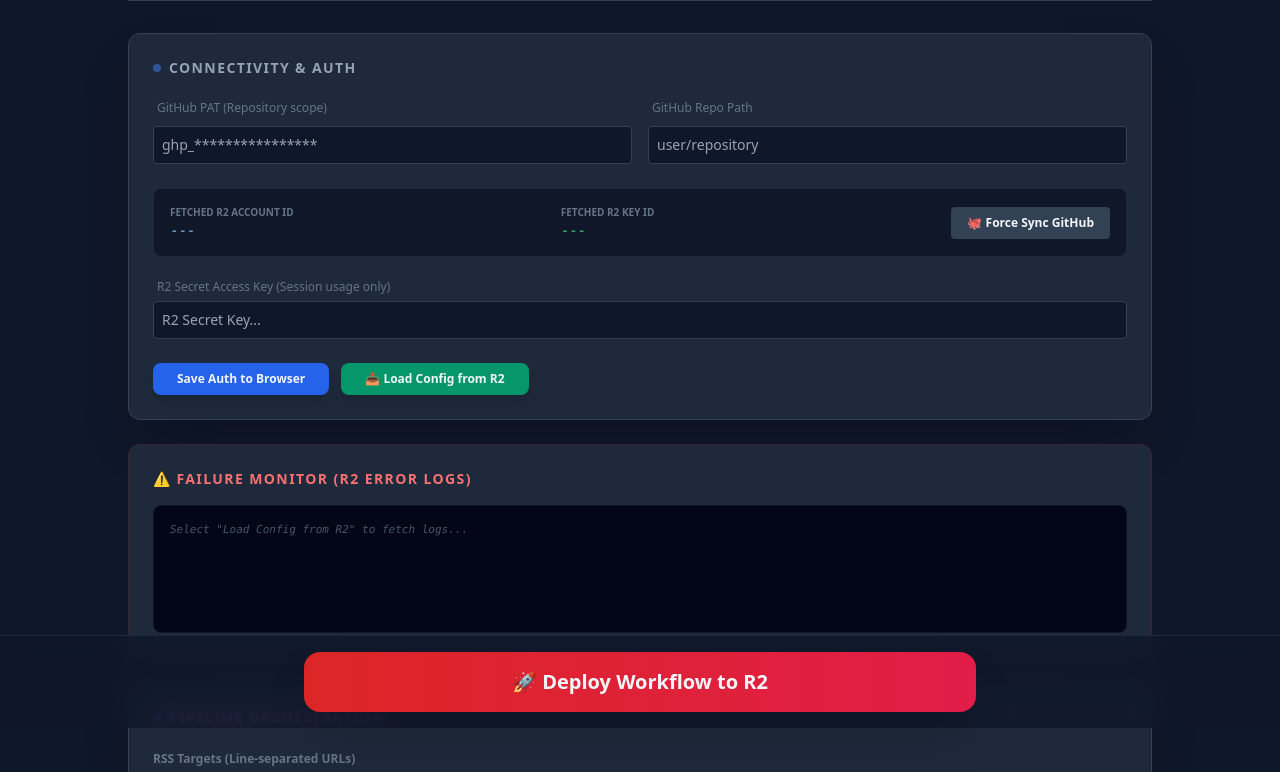
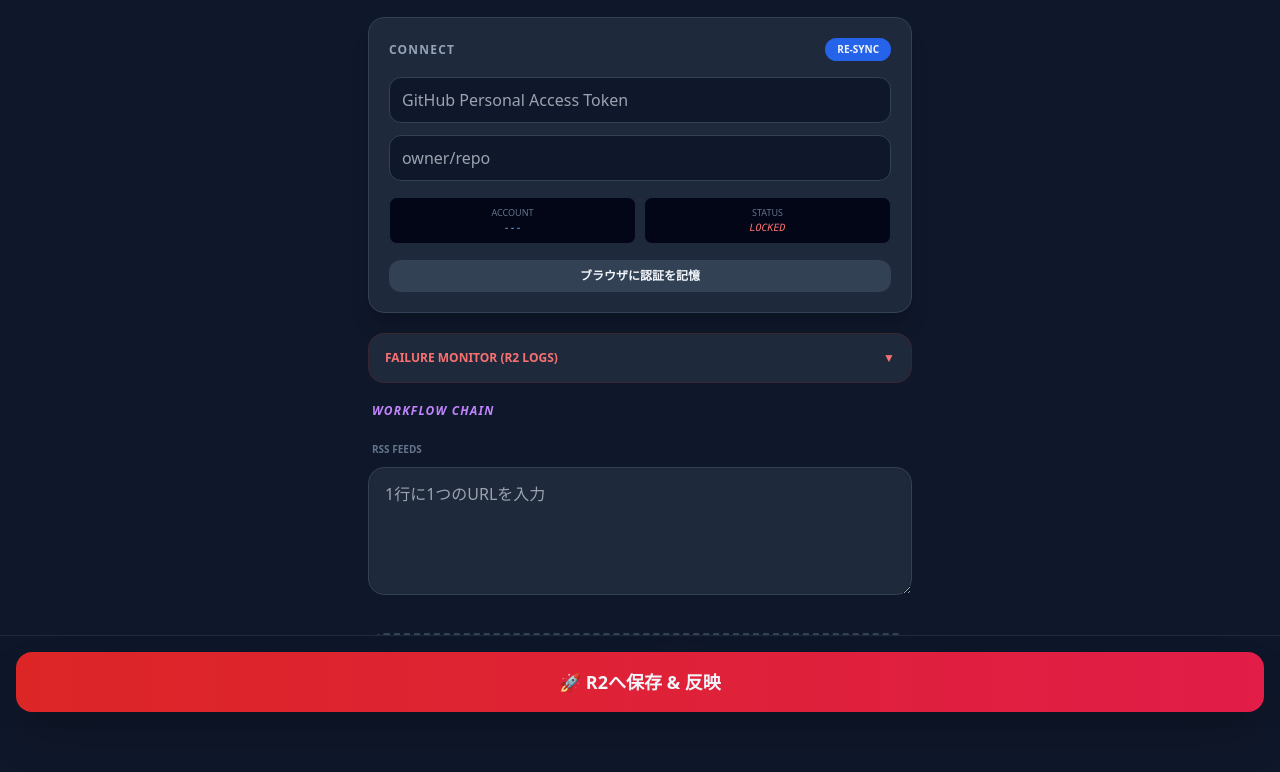
Before and after one commit to ikymbiz/api-news, a website: page index.html in a window 1280 px wide. Shown: the part 72-844 px from the top of the page. Drawn offline with nearby package versions, Linux system fonts and the light colour scheme.

Commit message:
Update index.html

```diff
--- a/index.html
+++ b/index.html
@@ -2,118 +2,123 @@
 <html lang="ja">
 <head>
     <meta charset="UTF-8">
-    <title>Intelligence Orchestrator v2.5</title>
+    <meta name="viewport" content="width=device-width, initial-scale=1.0, maximum-scale=1.0, user-scalable=no">
+    <title>AI Orchestrator Mobile</title>
     <script src="https://cdn.tailwindcss.com"></script>
     <script src="https://cdnjs.cloudflare.com/ajax/libs/aws-sdk/2.1555.0/aws-sdk.min.js"></script>
+    <style>
+        /* スマホのキーボード表示時のレイアウト崩れ防止 */
+        .safe-area-bottom { padding-bottom: env(safe-area-inset-bottom); }
+        input, textarea, select { font-size: 16px !important; } /* iOSのズーム防止 */
+    </style>
 </head>
-<body class="bg-slate-900 text-slate-100 p-6">
-    <div class="max-w-5xl mx-auto">
-        <header class="flex justify-between items-center mb-8 border-b border-slate-700 pb-4">
-            <h1 class="text-2xl font-black text-blue-400 tracking-tighter">AI ORCHESTRATOR <span class="text-xs font-normal text-slate-500">v2.5.0</span></h1>
-            <div id="syncStatus" class="text-xs bg-slate-800 px-3 py-1 rounded-full text-slate-400 italic">Initializing...</div>
+<body class="bg-slate-900 text-slate-100 pb-24">
+    <div class="max-w-xl mx-auto px-4 py-6">
+        <header class="flex justify-between items-baseline mb-6 border-b border-slate-800 pb-3">
+            <h1 class="text-xl font-black text-blue-400">ORCHESTRATOR</h1>
+            <span id="syncStatus" class="text-[10px] text-slate-500 font-mono italic tracking-tighter">Ready</span>
         </header>
 
-        <section class="bg-slate-800 rounded-xl p-6 shadow-2xl mb-6 border border-slate-700">
-            <h2 class="text-sm font-bold text-slate-400 uppercase tracking-widest mb-4 flex items-center gap-2">
-                <span class="w-2 h-2 bg-blue-500 rounded-full animate-pulse"></span> Connectivity & Auth
-            </h2>
-            <div class="grid grid-cols-1 md:grid-cols-2 gap-4">
-                <div class="space-y-2">
-                    <label class="text-xs text-slate-500 ml-1">GitHub PAT (Repository scope)</label>
-                    <input id="ghToken" type="password" placeholder="ghp_****************" class="w-full bg-slate-900 border border-slate-700 p-2 rounded text-sm focus:border-blue-500 outline-none transition-all">
+        <section class="bg-slate-800 rounded-2xl p-5 shadow-xl mb-5 border border-slate-700">
+            <div class="flex justify-between items-center mb-4">
+                <h2 class="text-xs font-bold text-slate-400 uppercase tracking-widest">Connect</h2>
+                <button onclick="fetchFromGitHub()" class="text-[10px] bg-blue-600 px-3 py-1 rounded-full font-bold">RE-SYNC</button>
+            </div>
+
+            <div class="space-y-3">
+                <input id="ghToken" type="password" placeholder="GitHub Personal Access Token" class="w-full bg-slate-900 border border-slate-700 p-3 rounded-xl text-sm outline-none focus:ring-1 ring-blue-500">
+                <input id="ghRepo" type="text" placeholder="owner/repo" class="w-full bg-slate-900 border border-slate-700 p-3 rounded-xl text-sm outline-none focus:ring-1 ring-blue-500">
+            </div>
+
+            <div class="mt-4 grid grid-cols-2 gap-2 text-center">
+                <div class="p-2 bg-slate-950 rounded-lg border border-slate-800">
+                    <p class="text-[9px] text-slate-500 uppercase">Account</p>
+                    <p id="displayAccId" class="text-[10px] font-mono text-blue-300 truncate">---</p>
                 </div>
-                <div class="space-y-2">
-                    <label class="text-xs text-slate-500 ml-1">GitHub Repo Path</label>
-                    <input id="ghRepo" type="text" placeholder="user/repository" class="w-full bg-slate-900 border border-slate-700 p-2 rounded text-sm focus:border-blue-500 outline-none">
+                <div class="p-2 bg-slate-950 rounded-lg border border-slate-800">
+                    <p class="text-[9px] text-slate-500 uppercase">Status</p>
+                    <p id="authIndicator" class="text-[10px] font-mono text-red-400 uppercase italic">Locked</p>
                 </div>
             </div>
 
-            <div class="mt-6 p-4 bg-slate-950/50 rounded-lg border border-slate-800 flex flex-wrap gap-6 items-center">
-                <div class="flex-1">
-                    <p class="text-[10px] text-slate-500 uppercase font-bold">Fetched R2 Account ID</p>
-                    <p id="displayAccId" class="font-mono text-sm text-blue-300">---</p>
-                </div>
-                <div class="flex-1">
-                    <p class="text-[10px] text-slate-500 uppercase font-bold">Fetched R2 Key ID</p>
-                    <p id="displayKeyId" class="font-mono text-sm text-green-400">---</p>
-                </div>
-                <button onclick="fetchFromGitHub()" class="bg-slate-700 hover:bg-slate-600 px-4 py-2 rounded text-xs font-bold transition-colors">🐙 Force Sync GitHub</button>
+            <input id="accId" type="hidden">
+            <input id="keyId" type="hidden">
+            <input id="secKey" type="hidden">
+
+            <button onclick="saveKeys()" class="w-full mt-4 py-2 bg-slate-700 hover:bg-slate-600 rounded-xl text-xs font-bold transition-all">ブラウザに認証を記憶</button>
+        </section>
+
+        <details class="bg-slate-800 rounded-2xl border border-red-900/30 mb-5 overflow-hidden">
+            <summary class="p-4 text-xs font-bold text-red-400 uppercase cursor-pointer flex justify-between">
+                Failure Monitor (R2 Logs) <span>▼</span>
+            </summary>
+            <div id="logContent" class="p-4 bg-slate-950 text-[10px] font-mono h-40 overflow-y-auto space-y-2 border-t border-slate-900">
+                <div class="text-slate-600">R2からデータを読み込んでください...</div>
+            </div>
+        </details>
+
+        <section class="space-y-4">
+            <div class="flex justify-between items-center px-1">
+                <h2 class="text-xs font-bold text-purple-400 uppercase tracking-widest italic">Workflow Chain</h2>
             </div>
 
-            <div class="mt-4">
-                <label class="text-xs text-slate-500 ml-1">R2 Secret Access Key (Session usage only)</label>
-                <input id="secKey" type="password" placeholder="R2 Secret Key..." class="w-full bg-slate-900 border border-slate-700 p-2 rounded text-sm mt-1">
+            <div class="space-y-2">
+                <label class="text-[10px] text-slate-500 font-bold uppercase ml-1">RSS Feeds</label>
+                <textarea id="rssFeeds" class="w-full bg-slate-800 border border-slate-700 p-4 rounded-2xl text-sm h-32 outline-none focus:ring-1 ring-purple-500 shadow-inner" placeholder="1行に1つのURLを入力"></textarea>
             </div>
 
-            <div class="mt-6 flex gap-3">
-                <button onclick="saveKeys()" class="bg-blue-600 hover:bg-blue-500 px-6 py-2 rounded-lg text-xs font-bold shadow-lg">Save Auth to Browser</button>
-                <button onclick="loadFromR2()" class="bg-emerald-600 hover:bg-emerald-500 px-6 py-2 rounded-lg text-xs font-bold shadow-lg">📥 Load Config from R2</button>
-            </div>
-        </section>
-
-        <section class="bg-slate-800 rounded-xl p-6 border border-red-900/30 mb-6">
-            <h2 class="text-sm font-bold text-red-400 uppercase tracking-widest mb-4">⚠️ Failure Monitor (R2 Error Logs)</h2>
-            <div id="logContent" class="bg-slate-950 p-4 rounded-lg text-[11px] font-mono h-32 overflow-y-auto space-y-2 border border-slate-900">
-                <div class="text-slate-600 italic">Select "Load Config from R2" to fetch logs...</div>
-            </div>
-        </section>
-
-        <section class="bg-slate-800 rounded-xl p-6 border border-slate-700 mb-20 shadow-2xl">
-            <h2 class="text-sm font-bold text-purple-400 uppercase tracking-widest mb-6 flex items-center gap-2">
-                <span class="w-2 h-2 bg-purple-500 rounded-full"></span> Pipeline Orchestration
-            </h2>
-
-            <div class="mb-6">
-                <label class="text-xs text-slate-500 font-bold mb-2 block">RSS Targets (Line-separated URLs)</label>
-                <textarea id="rssFeeds" class="w-full bg-slate-950 border border-slate-700 p-3 rounded-lg text-sm h-28 focus:border-purple-500 outline-none" placeholder="https://example.com/rss"></textarea>
-            </div>
-
-            <div id="agentList" class="space-y-4">
+            <div id="agentList" class="space-y-3">
                 </div>
 
-            <button onclick="addAgent()" class="mt-6 w-full border-2 border-dashed border-slate-700 hover:border-purple-500 hover:bg-purple-500/10 py-3 rounded-xl text-slate-500 hover:text-purple-400 font-bold transition-all text-sm">
-                + Append Intelligence Agent
+            <button onclick="addAgent()" class="w-full py-4 border-2 border-dashed border-slate-700 rounded-2xl text-slate-500 font-bold text-xs active:bg-slate-800 transition-all">
+                + エージェントを末尾に追加
             </button>
         </section>
 
-        <div class="fixed bottom-0 left-0 right-0 bg-slate-900/80 backdrop-blur-md p-4 border-t border-slate-800 flex justify-center z-50">
-            <button onclick="saveToR2()" class="max-w-2xl w-full bg-gradient-to-r from-red-600 to-rose-600 hover:from-red-500 hover:to-rose-500 py-4 rounded-2xl font-black text-xl shadow-2xl transform active:scale-95 transition-all">
-                🚀 Deploy Workflow to R2
+        <div class="fixed bottom-0 left-0 right-0 p-4 bg-slate-900/90 backdrop-blur-lg border-t border-slate-800 safe-area-bottom z-50">
+            <button onclick="saveToR2()" class="w-full bg-gradient-to-r from-red-600 to-rose-600 py-4 rounded-2xl font-black text-lg shadow-2xl active:scale-95 transition-all">
+                🚀 R2へ保存 & 反映
             </button>
         </div>
     </div>
 
-    <input id="accId" type="hidden">
-    <input id="keyId" type="hidden">
-
     <script>
         let workflow = [];
 
+        // GitHub Variables から全キー（Secret Key 含む）を取得
         async function fetchFromGitHub() {
             const token = document.getElementById('ghToken').value;
             const repo = document.getElementById('ghRepo').value;
-            if(!token || !repo) return;
+            const status = document.getElementById('syncStatus');
+            if(!token || !repo) return alert("GitHub TokenとRepoを指定してください");
 
+            status.innerText = "Syncing...";
             try {
                 const res = await fetch(`https://api.github.com/repos/${repo}/actions/variables`, {
                     headers: { 'Authorization': `token ${token}` }
                 });
-                if(!res.ok) throw new Error("GitHub Auth Failed");
+                if(!res.ok) throw new Error("GitHub Auth Error");
                 const data = await res.json();
 
                 data.variables.forEach(v => {
                     if (v.name === 'R2_ACCOUNT_ID') {
                         document.getElementById('accId').value = v.value;
-                        document.getElementById('displayAccId').innerText = v.value;
+                        document.getElementById('displayAccId').innerText = v.value.substring(0,8) + "...";
                     }
                     if (v.name === 'R2_ACCESS_KEY_ID') {
                         document.getElementById('keyId').value = v.value;
-                        document.getElementById('displayKeyId').innerText = v.value;
+                    }
+                    if (v.name === 'R2_SECRET_ACCESS_KEY') {
+                        document.getElementById('secKey').value = v.value;
+                        document.getElementById('authIndicator').innerText = "Keys OK";
+                        document.getElementById('authIndicator').classList.replace('text-red-400', 'text-green-400');
                     }
                 });
-                document.getElementById('syncStatus').innerText = "GitHub Sync: OK";
+                status.innerText = "Synced";
+                // ID取得後、即座にR2からのロードを試行
+                if(document.getElementById('secKey').value) loadFromR2();
             } catch (e) {
-                document.getElementById('syncStatus').innerText = "GitHub Sync: ERROR";
+                status.innerText = "Error";
                 console.error(e);
             }
         }
@@ -124,14 +129,13 @@
                 const res = await s3.getObject({ Bucket: 'rss-reports', Key: 'error_log.json' }).promise();
                 const logs = JSON.parse(res.Body.toString());
                 document.getElementById('logContent').innerHTML = logs.map(l =>
-                    `<div class="border-b border-slate-800 pb-1">
-                        <span class="text-slate-500">[${l.time}]</span>
-                        <span class="text-red-400 font-bold">${l.context}</span>:
-                        <span class="text-slate-300">${l.message}</span>
+                    `<div class="border-b border-slate-900 pb-1 mb-1">
+                        <span class="text-slate-500">[${l.time.split(' ')[1]}]</span>
+                        <span class="text-red-400 font-bold">${l.context}</span>: ${l.message}
                     </div>`
                 ).join('');
             } catch (e) {
-                document.getElementById('logContent').innerHTML = `<div class="text-slate-600">No logs found on R2.</div>`;
+                document.getElementById('logContent').innerHTML = `<div class="text-slate-700 italic">No errors logged.</div>`;
             }
         }
 
@@ -143,19 +147,19 @@
         function render() {
             const container = document.getElementById('agentList');
             container.innerHTML = workflow.map((agent, i) => `
-                <div class="bg-slate-950 p-5 rounded-xl border border-slate-800 relative group transition-all hover:border-purple-900/50">
-                    <div class="flex items-center gap-4 mb-3">
-                        <input value="${agent.id}" onchange="workflow[${i}].id=this.value" class="bg-transparent font-black text-purple-400 w-40 outline-none border-b border-transparent focus:border-purple-500">
-                        <select onchange="workflow[${i}].model=this.value" class="bg-slate-800 text-[10px] px-2 py-1 rounded font-bold uppercase tracking-wider">
-                            <option value="gpt-4o-mini" ${agent.model === 'gpt-4o-mini' ? 'selected' : ''}>gpt-4o-mini</option>
+                <div class="bg-slate-950 p-4 rounded-2xl border border-slate-800 shadow-lg">
+                    <div class="flex items-center gap-2 mb-3">
+                        <input value="${agent.id}" onchange="workflow[${i}].id=this.value" class="bg-transparent font-black text-purple-400 text-sm w-32 outline-none border-b border-slate-800 focus:border-purple-500">
+                        <select onchange="workflow[${i}].model=this.value" class="bg-slate-800 text-[10px] px-2 py-1 rounded-lg font-bold">
+                            <option value="gpt-4o-mini" ${agent.model === 'gpt-4o-mini' ? 'selected' : ''}>4o-mini</option>
                             <option value="o3-mini" ${agent.model === 'o3-mini' ? 'selected' : ''}>o3-mini</option>
                         </select>
-                        <div class="ml-auto flex items-center gap-2">
-                             <input type="checkbox" ${agent.enabled ? 'checked' : ''} onchange="workflow[${i}].enabled=this.checked" class="w-4 h-4 rounded accent-purple-500">
-                             <button onclick="workflow.splice(${i},1);render()" class="text-slate-600 hover:text-red-500 transition-colors">✕</button>
+                        <div class="ml-auto flex gap-3">
+                             <input type="checkbox" ${agent.enabled ? 'checked' : ''} onchange="workflow[${i}].enabled=this.checked" class="w-5 h-5 accent-purple-500">
+                             <button onclick="workflow.splice(${i},1);render()" class="text-slate-600">✕</button>
                         </div>
                     </div>
-                    <textarea onchange="workflow[${i}].prompt=this.value" class="w-full bg-slate-900 p-3 rounded-lg text-xs h-32 text-slate-300 focus:ring-1 ring-purple-500 outline-none" placeholder="System Prompt...">${agent.prompt}</textarea>
+                    <textarea onchange="workflow[${i}].prompt=this.value" class="w-full bg-slate-900 p-3 rounded-xl text-xs h-28 text-slate-300 outline-none focus:ring-1 ring-purple-500" placeholder="System Prompt...">${agent.prompt}</textarea>
                 </div>
             `).join('');
         }
@@ -170,8 +174,7 @@
         }
 
         async function loadFromR2() {
-            const btn = event.target;
-            btn.innerText = "Loading...";
+            const status = document.getElementById('syncStatus');
             try {
                 const s3 = await getS3();
                 const res = await s3.getObject({ Bucket: 'rss-reports', Key: 'prompts.json' }).promise();
@@ -180,10 +183,9 @@
                 workflow = config.workflow;
                 render();
                 await loadLogs();
-                btn.innerText = "📥 Sync Success";
+                status.innerText = "Config Loaded";
             } catch(e) {
-                alert("R2 Read Error: Check Secret Key & CORS settings.");
-                btn.innerText = "📥 Sync Failed";
+                status.innerText = "R2 Error";
             }
         }
 
@@ -199,35 +201,25 @@
                     Bucket: 'rss-reports', Key: 'prompts.json',
                     Body: JSON.stringify(config, null, 2), ContentType: 'application/json'
                 }).promise();
-                alert('Success: Configuration updated on R2. GitHub Action will use this on next run.');
+                alert('Success: R2 updated.');
             } catch(e) { alert("Save Error: " + e.message); }
         }
 
         function saveKeys() {
-            localStorage.setItem('orch_creds_v2_5', JSON.stringify({
+            localStorage.setItem('orch_mobile_v1', JSON.stringify({
                 ghRepo: document.getElementById('ghRepo').value,
-                ghToken: document.getElementById('ghToken').value,
-                secKey: document.getElementById('secKey').value
+                ghToken: document.getElementById('ghToken').value
             }));
-            alert('Credentials cached in local storage.');
+            alert('記憶しました');
         }
 
         window.onload = async () => {
-            const saved = JSON.parse(localStorage.getItem('orch_creds_v2_5') || '{}');
+            const saved = JSON.parse(localStorage.getItem('orch_mobile_v1') || '{}');
             if (saved.ghToken) {
                 document.getElementById('ghToken').value = saved.ghToken;
                 document.getElementById('ghRepo').value = saved.ghRepo;
-                document.getElementById('secKey').value = saved.secKey || '';
-
-                // ページ読み込み時にGitHubからIDを自動取得
+                // ページを開いた瞬間に同期を開始
                 await fetchFromGitHub();
-
-                // R2アクセス可能ならコンフィグも自動取得
-                if(document.getElementById('accId').value && saved.secKey) {
-                    loadFromR2().catch(e => console.log("Silent skip R2 load"));
-                }
-            } else {
-                document.getElementById('syncStatus').innerText = "Standby: Auth Required";
             }
         };
     </script>
```
